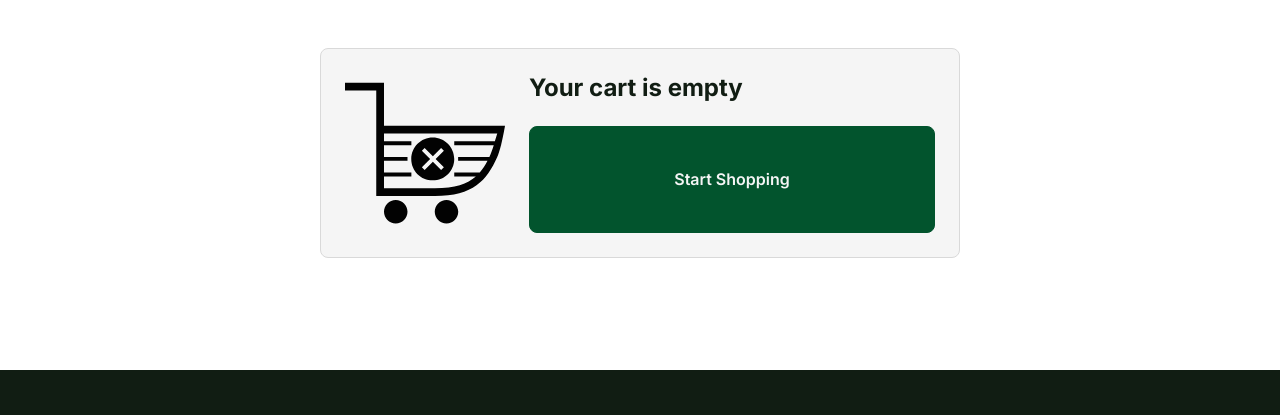
After one commit to ru3aah/M3_Project, a Django app: page /orders/cart/ in a window 1280 px wide. The commit adds this page. Shown: the part 193-608 px from the top of the page. Run offline with Django 5.2, Linux system fonts and the light colour scheme.

Commit message:
get chart template nearly working

```diff
--- /dev/null
+++ b/orders/templates/orders/cart_detail.html
@@ -0,0 +1,114 @@
+{% extends 'base.html' %}
+{% load static %}
+
+{% load cart_tags %}
+
+{% block title %}Cart | Hop & Barley{% endblock %}
+
+{% block content %}
+
+<!-- Main Content -->
+<main class="cart-page-wrapper">
+  <div class="cart-container">
+    <h1 class="cart-title">Shopping Cart</h1>
+
+      {% if cart|length == 0 %}
+          <div class="cart-items-list" id="no-items">
+              <div class="cart-item">
+                <img src="{% static 'img/empty_cart.svg' %}"
+                     alt="Empty cart pic"
+                     class = "cart-item__image">
+                  <div class="cart-item__body">
+                      <h2>Your cart is empty</h2>
+                      <a class="button button--primary"
+                         href="{% url 'products:product-list' %}">Start Shopping</a>
+                  </div>
+              </div>
+          </div>
+
+      {% endif %}
+
+      <div class="cart-items-list" id="cart-items-list">
+          {% for item in cart %}
+              {% with product=item.product data=item.data total=item.total_price %}
+                  <div class="cart-item">
+                      {% if product.image %}
+                          <img src="{{ product.image.url }}" alt="{{ product.name }}"
+                               class = "cart-item__image">
+                      {% else %}
+                          <img src="{% static 'img/no-image.png' %}"
+                               alt="no image" class = "cart-item__image">
+                      {% endif %}
+                      <div class="cart-item__body">
+                          <div class="cart-item__details">
+                              <h2 class="cart-item__title">
+                                  <a href="{% url 'products:product-detail' product.slug %}">
+                                      {{ product.name }}
+                                  </a>
+                              </h2>
+                              <div class="cart-item__price-info">
+                                  <p class="cart-item__price">{{ product.currency }} {{ product.price }}</p>
+                                  <span class="cart-item__price-tag">per {{ product.unit_measure }}</span>
+                              </div>
+                          </div>
+
+                          <div class="cart-item__actions">
+                                <form action="{% url 'orders:cart_add' product.id %}?next={{ request.path }}" method="post" class="quantity-counter-form">
+                                    {% csrf_token %}
+                                    <div class="cart-item__quantity-selector">
+                                        <button type="submit" class="quantity-btn" name="action" value="decrease" aria-label="Decrease quantity">
+                                            <i class="fa-solid fa-minus"></i>
+                                        </button>
+                                        {% cart_quantity cart product as qty %}
+                                        <input type="number" class="quantity-value-cart" name="manual_quantity" value="{{ qty }}" data-quantity-input aria-label="Product quantity">
+                                        <button type="submit" class="quantity-btn" name="action" value="increase" aria-label="Increase quantity">
+                                            <i class="fa-solid fa-plus"></i>
+                                        </button>
+                                    </div>
+                                </form>
+
+                               <div class="cart-item__total">
+                                   <span class="line-total">Sub total: {{ product.currency }} {{ total }}</span>
+                               </div>
+
+                              <form action="{% url 'orders:cart_remove' product.id %}?next={{ request.path }}" method="post" class="quantity-counter-form">
+                                  {% csrf_token %}
+                                  <button type="submit" class="button--remove" data-action="remove">
+                                      Remove <i class="fa-solid fa-xmark"></i>
+                                  </button>
+                              </form>
+                          </div>
+                      </div>
+                  </div>
+              {% endwith %}
+          {% endfor %}
+      </div>
+
+      <div class="cart-summary {% if cart|length == 0 %} is-hidden{% endif %}">
+          <div class="cart-summary__total">
+              <span>Total: </span>
+              <span>{{ cart.get_total_price }} </span>
+
+              <span> for </span>
+              <span>{{ cart|length }}</span>
+              <span>Items</span>
+
+          </div>
+
+         <div class="summary-actions">
+             <a class="button button--primary button--block"
+                 href="#">Checkout</a>
+              <form action="{% url 'orders:cart_clear' %}" method="post">
+                  {% csrf_token %}
+                  <button type="submit"
+                          class="button button--ghost button--block">
+                      Clear cart
+                  </button>
+              </form>
+        </div>
+
+      </div>
+  </div>
+</main>
+
+{% endblock %}
--- a/orders/templates/orders/checkout.html
+++ b/orders/templates/orders/checkout.html
@@ -39,7 +39,7 @@
             <a href="account.html" class="user-icon" aria-label="My Account">
                 <img src="../static/img/icons/User_alt.svg" alt="User Account">
             </a>
-            <a href="cart.html" class="cart-icon" aria-label="Shopping Cart">
+            <a href="cart_detail.html" class="cart-icon" aria-label="Shopping Cart">
                 <img src="../static/img/icons/Shopping_bag.svg" alt="Shopping Cart">
             </a>
 
--- a/static/css/main.css
+++ b/static/css/main.css
@@ -1270,7 +1270,7 @@ footer {
 
 /*
 ========================================
-    Cart Controls & Quantity Counter
+    Cart Controls & Quantity Counter product details
 ========================================
 */
 .cart-controls {
@@ -1312,3 +1312,245 @@ footer {
     justify-content: center;
     cursor: default;
 }
+
+/*
+========================================
+    Shopping Cart Page Styles
+========================================
+*/
+.cart-page-wrapper {
+    background-color: var(--background-grey);
+    padding: 64px 0;
+}
+
+.cart-container {
+    max-width: 640px;
+    margin: 0 auto;
+    display: flex;
+    flex-direction: column;
+    gap: 48px;
+}
+
+.cart-title {
+    font-size: 24px;
+    font-weight: 600;
+    line-height: 1.2;
+    color: var(--black-main);
+}
+
+.cart-items-list {
+    display: flex;
+    flex-direction: column;
+    gap: 48px;
+}
+
+.cart-item {
+    padding: 24px;
+    background-color: var(--background-default);
+    border: 1px solid var(--border-default);
+    border-radius: 8px;
+    display: flex;
+    gap: 24px;
+}
+
+.cart-item__image {
+    width: 160px;
+    height: 160px;
+    object-fit: cover;
+    border-radius: 8px;
+    flex-shrink: 0;
+}
+
+.cart-item__body {
+    flex-grow: 1;
+    display: flex;
+    flex-direction: column;
+    justify-content: space-between;
+    gap: 24px;
+}
+
+.cart-item__details {
+    display: flex;
+    flex-direction: column;
+    gap: 8px;
+}
+
+.cart-item__name {
+    font-size: 24px;
+    font-weight: 600;
+    line-height: 1.2;
+}
+
+.cart-item__price-info {
+    display: flex;
+    align-items: center;
+    gap: 16px;
+}
+
+.cart-item__price {
+    font-size: 22px;
+    font-weight: 600;
+    line-height: 1.4;
+}
+
+.cart-item__price-tag {
+    font-size: 16px;
+    line-height: 1;
+    color: var(--green);
+    background-color: var(--background-green);
+    padding: 8px;
+    border-radius: 8px;
+}
+
+.cart-item__actions {
+    display: flex;
+    gap: 12px; /* space between quantity selector and remove button */
+}
+
+.cart-item__actions > form {
+    flex:1;
+}
+
+.cart-item__actions .cart-item__quantity-selector,
+.cart-item__actions .button--remove {
+  width: 100%;
+}
+
+
+.cart-item__quantity-selector,
+.button--remove {
+    flex: 1;              /* take equal width */
+    height: 44px;         /* consistent height */
+    border-radius: 8px;
+    display: flex;
+    align-items: center;
+    justify-content: space-between;
+}
+
+.cart-item__quantity-selector {
+    padding: 0 12px;
+    background-color: var(--background-grey);
+    border: 1px solid var(--border-dark-grey);
+    gap: 8px;
+}
+
+.cart-item__quantity-selector .quantity-btn {
+    width: 32px;
+    height: 32px;
+    border: none;
+    background: transparent;
+    font-size: 16px;
+    cursor: pointer;
+    display: flex;
+    align-items: center;
+    justify-content: center;
+    color: var(--black-main);
+}
+
+.quantity-btn-cart {
+    background: none;
+    border: none;
+    cursor: pointer;
+    color: var(--black-main);
+    padding: 0;
+}
+
+.cart-item__quantity-selector .quantity-value-cart {
+    width: 40px;
+    text-align: center;
+    font-size: 16px;
+    border: none;
+    background: transparent;
+    font-weight: 500;
+}
+.cart-item__total {
+  display: flex;
+  align-items: center;
+  justify-content: center;
+  text-align: center;
+  padding: 0 12px;
+  background-color: var(--background-grey);
+  border: 1px solid var(--border-dark-grey);
+  border-radius: 8px;
+  height: 44px;
+  flex: 1;                 /* equal space with the two forms */
+  font-size: 18px;
+  font-weight: 600;
+  color: var(--black-main);
+}
+
+.button--remove {
+    background-color: var(--background-grey);
+    border: 1px solid var(--border-dark-grey);
+    color: var(--black-main);
+    cursor: pointer;
+    gap: 8px;
+    transition: background-color 0.2s ease, color 0.2s ease;
+    justify-content: center; /* center text + icon */
+}
+
+
+.button--remove:hover {
+    background-color: #fbebeb;
+    color: #c81e1e;
+}
+
+
+/* Cart Summary */
+.cart-summary {
+    display: flex;
+    flex-direction: column;
+    gap: 16px;
+}
+
+.cart-summary__total {
+    display: flex;
+    justify-content: space-between;
+    align-items: center;
+    padding: 12px 10px;
+    font-size: 20px;
+    font-weight: 700;
+}
+
+.cart-summary__total p {
+    font-size: 20px;
+    font-weight: 700;
+}
+
+.button--checkout {
+    width: 100%;
+    height: 40px;
+    padding: 12px;
+}
+
+/* Ensure summary actions stack vertically */
+.summary-actions {
+  display: flex;
+  flex-direction: column;
+  gap: 12px;  /* space between checkout and clear */
+  width: 100%;
+}
+
+/* Make both buttons the same width & height */
+.button--block {
+  width: 100%;
+  height: 40px;
+  padding: 12px;
+  border-radius: 8px;
+  font-size: 16px;
+  font-weight: 600;
+}
+
+/* Clear cart button style */
+.button--ghost {
+  background-color: transparent;
+  border: 1px solid var(--border-dark-grey);
+  color: var(--black-main);
+  transition: background-color 0.2s ease, color 0.2s ease;
+}
+
+.button--ghost:hover {
+  background-color: #fbebeb;
+  color: #c81e1e;
+  border-color: #c81e1e;
+}
--- a/templates/base.html
+++ b/templates/base.html
@@ -1,6 +1,7 @@
 <!DOCTYPE html>
 
 {% load static %}
+{% load cart_tags %}
 
 <html lang="en">
 <head>
@@ -63,8 +64,11 @@
                 <span class="user-label">{{ user.username }}</span>
             </div>
             <div class="cart-section">
-                <a href="#" class="cart-icon" aria-label="Shopping Cart">
-                    <i class="fas fa-shopping-bag"></i>
+                <a href="{% url 'orders:cart_detail' %}" class="cart-icon" aria-label="Shopping Cart">
+                <img src="{% static 'img/icons/Shopping_bag.svg' %}" alt="Shopping Cart">
+                {% if cart|length > 0 %}
+                <span class="cart-icon__count">{{ cart|length }}</span>
+                {% endif %}
                 </a>
                 <span class="cart-label">Cart</span>
             </div>
@@ -88,6 +92,15 @@
             <a href="{% url 'users:register' %}"
                class="button button--primary">Register</a>
         </div>
+            <div class="cart-section">
+                <a href="{% url 'orders:cart_detail' %}" class="cart-icon" aria-label="Shopping Cart">
+                <img src="{% static 'img/icons/Shopping_bag.svg' %}" alt="Shopping Cart">
+                {% if cart|length > 0 %}
+                <span class="cart-icon__count">{{ cart|length }}</span>
+                {% endif %}
+                </a>
+                <span class="cart-label">Cart</span>
+            </div>
         {% endif %}
     </div>
 </header>
--- a/templates/cart.html
+++ b/templates/cart.html
@@ -51,6 +51,7 @@
 <main class="cart-page-wrapper">
   <div class="cart-container">
     <h1 class="cart-title">Shopping Cart</h1>
+
 
     <div class="cart-items-list" id="cart-items-list">
       <!-- Cart Item 1 -->
```
Also changed, not shown: orders/templates/orders/cart.html (deleted, +0 -63 lines), static/img/empty_cart.svg (added), static/img/no-image.png (added).
